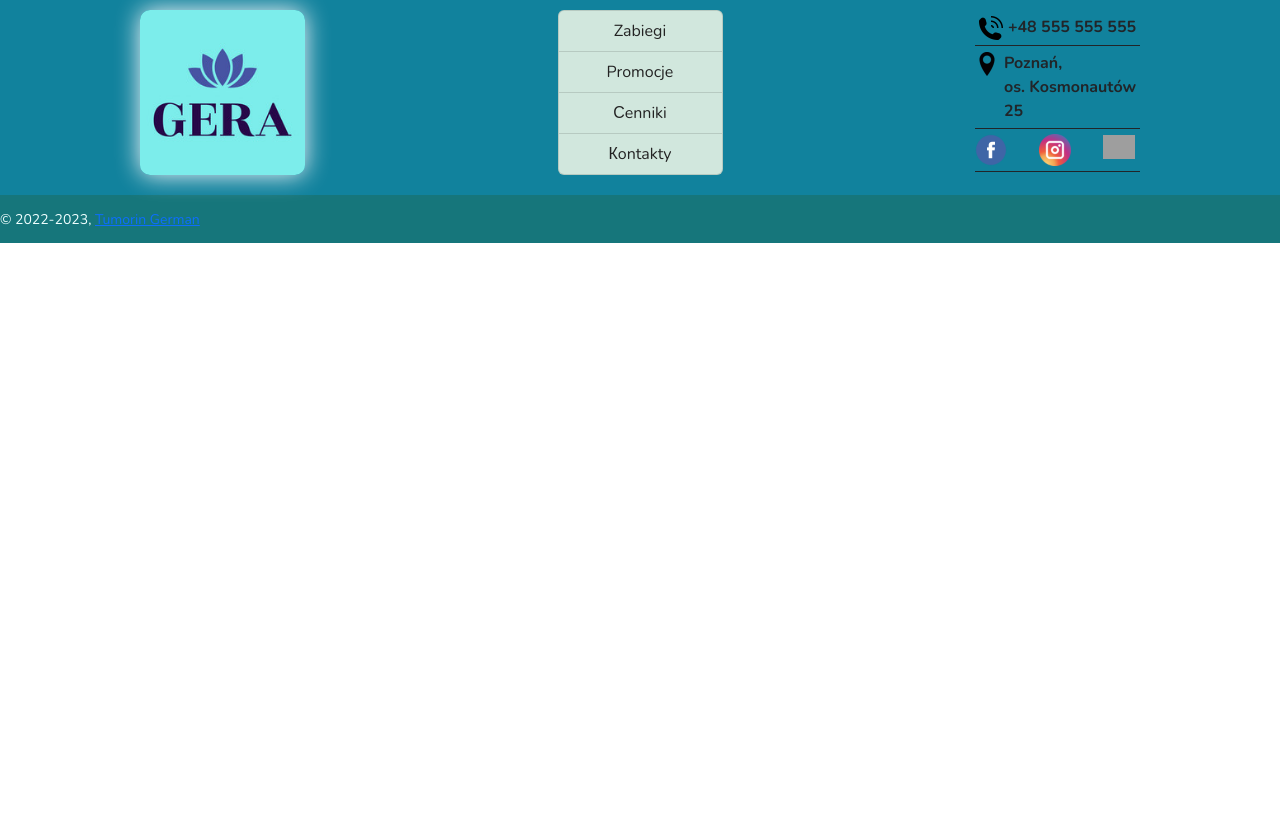
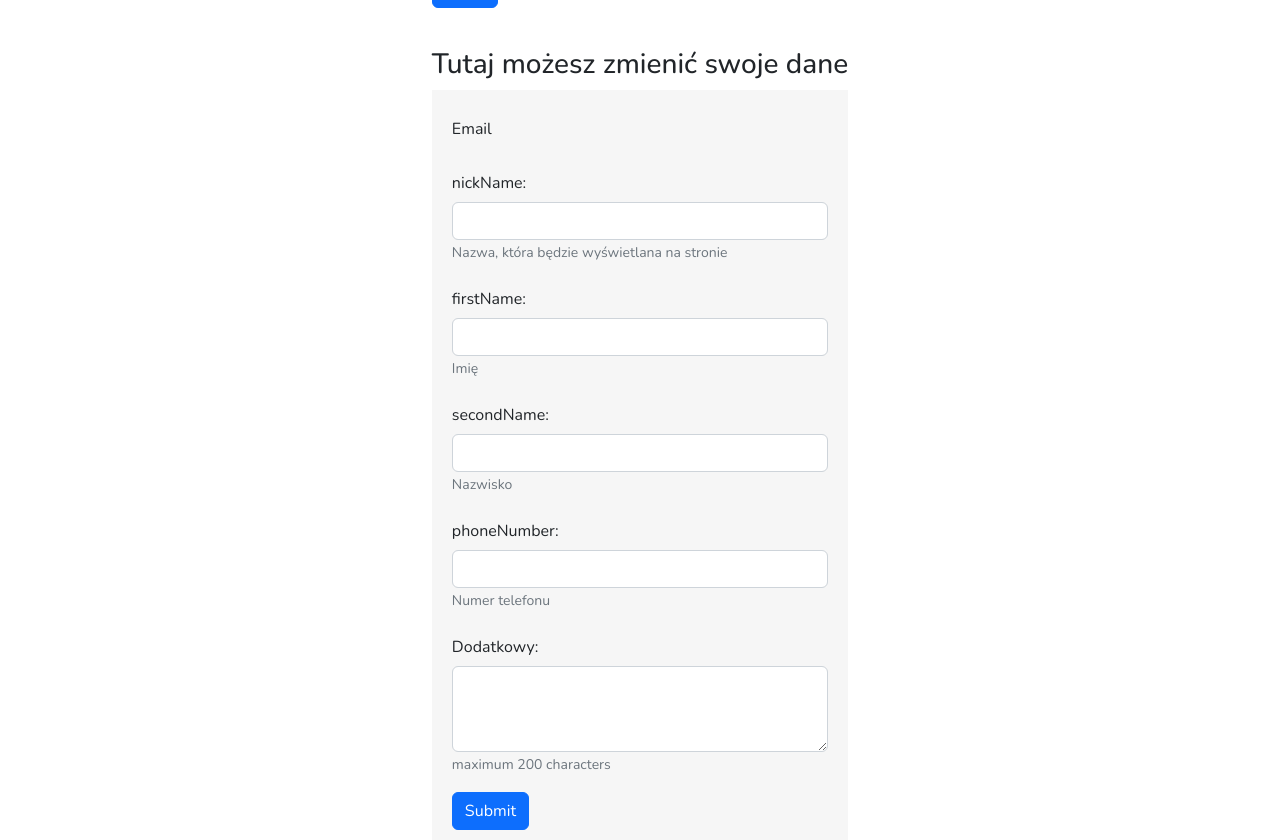
Before and after one commit to TumorinGerman/beauty_salon_react_reduxToolKit, a React (Create React App) app: page /user_information in a window 1280 px wide. Shown: the part 340-1180 px from the top of the page. Before the commit the page ends 800 px from the top, so only its background shows below. Built offline with nearby package versions, Linux system fonts and the light colour scheme; no server answers; grey boxes are pictures that could not be loaded.

Commit message:
Menu section to change personal data

```diff
--- a/src/App.js
+++ b/src/App.js
@@ -8,6 +8,7 @@ import Price from "./pages/Price";
 import CreateNewClient from "./components/CreateNewClient";
 import PasswordReset from "./components/PasswordReset";
 import PersonalAccountMain from "./components/personal_account/PersonalAccountMain";
+import UserInformationPage from "./components/personal_account/UserInformationPage";
 import Contact from "./pages/Contact";
 import Promo from "./pages/Promo";
 
@@ -24,6 +25,7 @@ function App() {
           <Route path="/promo" element={<Promo />} />
           <Route path="/price" element={<Price />} />
           <Route path="/personal_account" element={<PersonalAccountMain />} />
+          <Route path="/user_information" element={<UserInformationPage />} />
           <Route path="/create_new_client" element={<CreateNewClient />} />
           <Route path="/reset_password_form" element={<PasswordReset />} />
           <Route path="/contact" element={<Contact />} />
--- a/src/components/personal_account/PersonalAccountMenu.jsx
+++ b/src/components/personal_account/PersonalAccountMenu.jsx
@@ -1,13 +1,8 @@
 import React, { useState } from "react";
 import Button from "react-bootstrap/Button";
 import Offcanvas from "react-bootstrap/Offcanvas";
-import Col from "react-bootstrap/Col";
 import Nav from "react-bootstrap/Nav";
-import Row from "react-bootstrap/Row";
-import Tab from "react-bootstrap/Tab";
 
-import PersonalAccountMain from "./PersonalAccountMain";
-import UserInformationPage from "./UserInformationPage";
 import { useDispatch } from "react-redux";
 import LogOut from "../../services/firebase/utils/LogOut";
 import { userLogOut } from "../../redux/slices/userSlice";
@@ -40,10 +35,11 @@ const PersonalAccountMenu = () => {
           <Offcanvas.Title>Menu</Offcanvas.Title>
         </Offcanvas.Header>
         <Offcanvas.Body>
-          <Nav variant="tabs" defaultActiveKey="/home" className="flex-column">
-            <Nav.Link href="/home">Active</Nav.Link>
-            <Nav.Link eventKey="link-1">Link</Nav.Link>
-            <Nav.Link eventKey="link-2">Link</Nav.Link>
+          <Nav variant="tabs" className="flex-column">
+            <Nav.Link href="/personal_account">Umówić się na wizytę</Nav.Link>
+            <Nav.Link href="/user_information" eventKey="link-1">
+              Twoje dane
+            </Nav.Link>
           </Nav>
           <Button variant="danger" onClick={handleLogOut}>
             <a href="/">LogOut</a>
--- a/src/components/personal_account/UserInformationPage.jsx
+++ b/src/components/personal_account/UserInformationPage.jsx
@@ -1,7 +1,126 @@
-import React from "react";
+import React, { useState, useEffect } from "react";
+import { Button, Form, FloatingLabel, Row, Col } from "react-bootstrap";
+import { useSelector } from "react-redux";
+import PersonalAccountMenu from "./PersonalAccountMenu";
 
 const UserInformationPage = () => {
-  return <div>UserInformationPage</div>;
+  const { userInformation } = useSelector((state) => state.userAuth);
+  const [values, setValues] = useState({});
+
+  const handleChange = (e) => {
+    const nameOfProperties = e.target.id;
+    const userInfoUpdate = {
+      ...values,
+      [nameOfProperties]: e.target.value,
+    };
+    setValues(userInfoUpdate);
+  };
+
+  console.log(userInformation);
+  console.log(values);
+
+  const handleSubmit = async (e) => {
+    e.preventDefault();
+  };
+
+  useEffect(() => {
+    setValues({ ...values, ...userInformation });
+  }, [userInformation]);
+
+  return (
+    <div className="container">
+      <div className="centre_container">
+        <div className="account_container">
+          <div className="button_menu">
+            <PersonalAccountMenu />
+          </div>
+          <div className="content_container">
+            <h3>Tutaj możesz zmienić swoje dane</h3>
+            <Form noValidate onSubmit={handleSubmit}>
+              <Form.Group
+                as={Row}
+                className="mb-3"
+                controlId="formPlaintextEmail"
+              >
+                <Form.Label column sm="2">
+                  Email
+                </Form.Label>
+                <Col sm="10">
+                  <Form.Control
+                    plaintext
+                    readOnly
+                    defaultValue={values.email}
+                  />
+                </Col>
+              </Form.Group>
+              <Form.Group className="mb-3" controlId="nickName">
+                <Form.Label column sm="2">
+                  nickName:
+                </Form.Label>
+                <Form.Control
+                  type="text"
+                  defaultValue={values.nickName}
+                  onChange={handleChange}
+                />
+                <Form.Text muted>
+                  Nazwa, która będzie wyświetlana na stronie
+                </Form.Text>
+              </Form.Group>
+              <Form.Group className="mb-3" controlId="firstName">
+                <Form.Label column sm="2">
+                  firstName:
+                </Form.Label>
+                <Form.Control
+                  type="text"
+                  defaultValue={values.firstName}
+                  onChange={handleChange}
+                />
+                <Form.Text muted>Imię</Form.Text>
+              </Form.Group>
+              <Form.Group className="mb-3" controlId="secondName">
+                <Form.Label column sm="2">
+                  secondName:
+                </Form.Label>
+                <Form.Control
+                  type="text"
+                  defaultValue={values.secondName}
+                  onChange={handleChange}
+                />
+                <Form.Text muted>Nazwisko</Form.Text>
+              </Form.Group>
+              <Form.Group className="mb-3" controlId="phoneNumber">
+                <Form.Label column sm="2">
+                  phoneNumber:
+                </Form.Label>
+                <Form.Control
+                  type="text"
+                  defaultValue={values.phoneNumber}
+                  onChange={handleChange}
+                />
+                <Form.Text muted>Numer telefonu</Form.Text>
+              </Form.Group>
+              <Form.Group className="mb-3" controlId="additional">
+                <Form.Label column sm="2">
+                  Dodatkowy:
+                </Form.Label>
+                <Form.Control
+                  as="textarea"
+                  maxLength="200"
+                  rows={3}
+                  defaultValue={values.additional}
+                  onChange={handleChange}
+                />
+                <Form.Text muted>maximum 200 characters</Form.Text>
+              </Form.Group>
+              <Button variant="primary" type="submit">
+                Submit
+              </Button>
+            </Form>
+          </div>
+        </div>
+      </div>
+    </div>
+  );
 };
 
 export default UserInformationPage;
--- a/src/services/firebase/firebase_config.js
+++ b/src/services/firebase/firebase_config.js
@@ -4,7 +4,7 @@ import { getAuth } from "firebase/auth";
 import { getFirestore } from "firebase/firestore/lite";
 // TODO: Add SDKs for Firebase products that you want to use
 // https://firebase.google.com/docs/web/setup#available-libraries
-import { getStorage } from "firebase/storage";
+// import { getStorage } from "firebase/storage";
 
 const firebaseConfig = {
   apiKey: "AIzaSyCZnnYmpMOxZDDPLX0Notzl5QICKNptU6I",
@@ -24,4 +24,4 @@ export const db = getFirestore(app);
 export const auth = getAuth(app);
 
 // Initialize Cloud Storage and get a reference to the service
-export const storage = getStorage(app);
+// export const storage = getStorage(app);
```
Also changed, not shown: src/services/firebase/utils/getImgFromStorage.js (+37 -37 lines).
